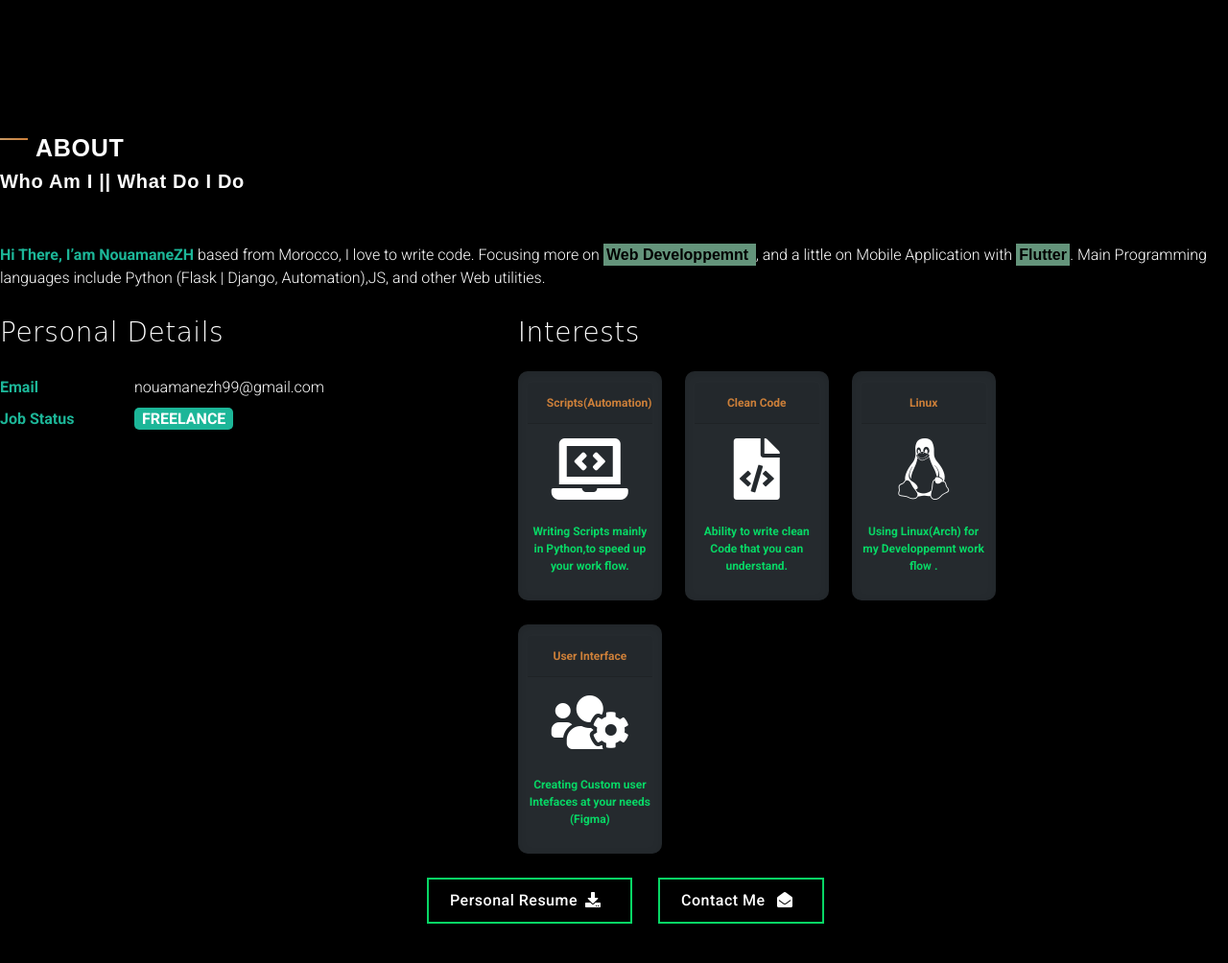
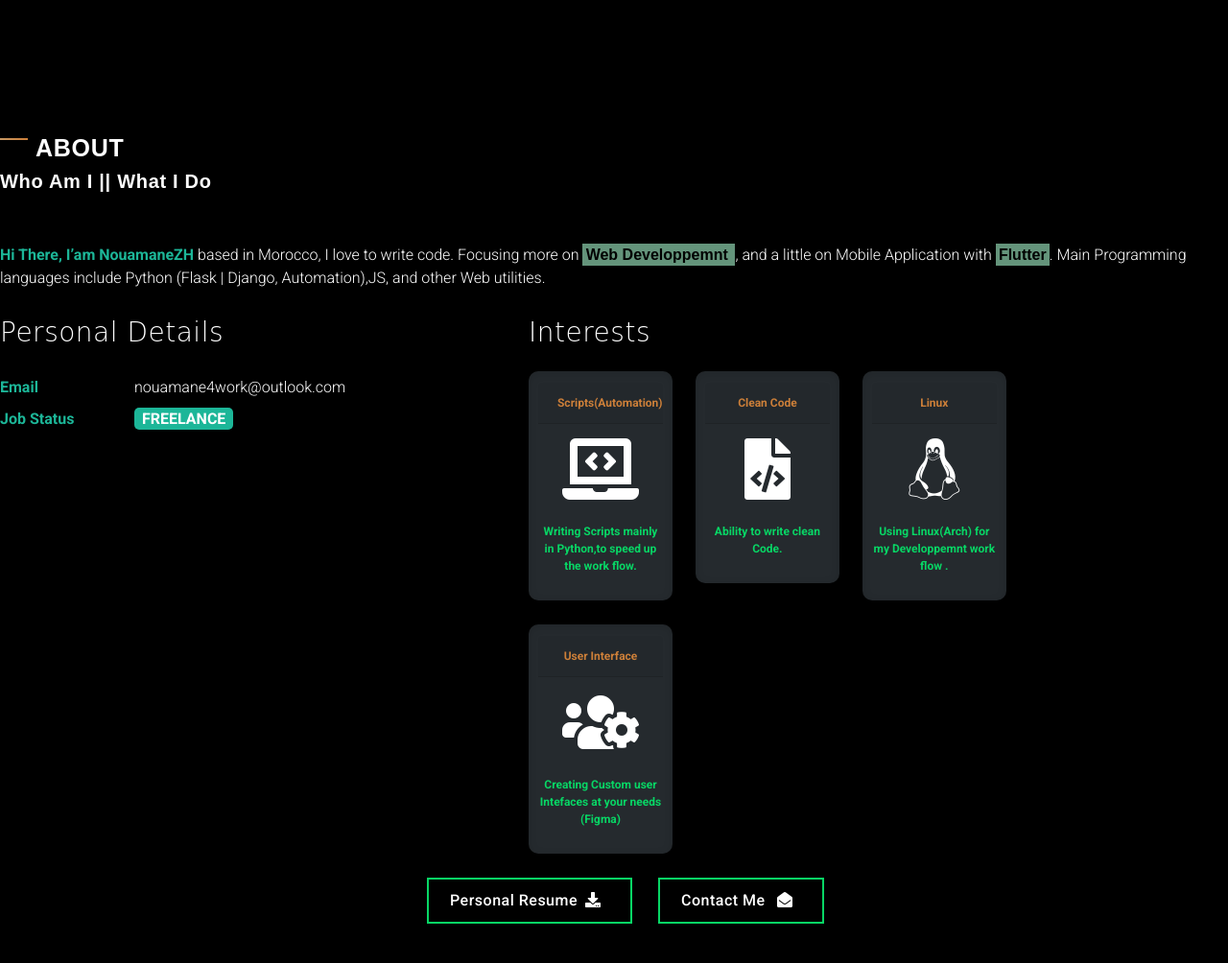
Before and after one commit to artchiee/Personal_Site, a Flask app: page / in a window 1280 px wide. Shown: the part 821-1825 px from the top of the page at 96% size. Run offline with Flask 3, Linux system fonts and the light colour scheme; parts of the project's set-up code (start-up, migrations or seed data) failed here and were passed over; some libraries are stand-ins or nearby versions.

Commit message:
personal info mods

```diff
--- a/static/templates/index.html
+++ b/static/templates/index.html
@@ -126,7 +126,7 @@
             <!-- Text -->
             <p class="card-text my_resume">
               I am a Software Developer leaning towards Back-End Developpemnt more.
-              I like to be engaged on Projects that will alow me to make impact on others lives.
+              I like to be engaged in Projects that will alow me to make impact on other's lives.
             </p>
 
             <div id="mobile_active" class="py-4">
@@ -144,7 +144,7 @@
               </div>
             </div>
             <ul class="social">
-              <li> <a href="https://github.com/Nouamanezh909">
+              <li> <a href="https://github.com/artchiee">
                   <i class="fab fa-github-alt"></i> </a> </li>
               <li> <a href="https://stackoverflow.com/users/11756439/xcoding">
                   <i class="fab fa-stack-overflow"></i> </a> </li>
@@ -169,13 +169,13 @@
       <div class="row">
         <div class="main-title section-padding ">
           <h3>About</h3>
-          <h2> Who Am I || What Do I Do </h2>
+          <h2> Who Am I || What I Do </h2>
         </div>
         <div class="row">
           <div class="col-lg-12">
             <div class="db_about_text_wapper db_common_text wow fadeInUp text-white"> <strong>Hi There, I’am
                 NouamaneZH</strong>
-              based from Morocco, I love to write code. Focusing more on <mark>Web Developpemnt </mark>, and a little on
+              based in Morocco, I love to write code. Focusing more on <mark>Web Developpemnt </mark>, and a little on
               Mobile Application with <mark> Flutter</mark>.
               Main Programming languages include Python (Flask | Django, Automation),JS, and other Web utilities.
             </div>
@@ -185,7 +185,7 @@
           <div class="col-lg-6">
             <div class="db_small_title wow fadeInUp">Personal Details</div>
             <ul class="db_common_text db_personal_details">
-              <li class="wow fadeInUp"> <strong>Email</strong>nouamanezh99@gmail.com</li>
+              <li class="wow fadeInUp"> <strong>Email</strong>nouamane4work@outlook.com</li>
               <li class="wow fadeInUp"> <strong>Job Status</strong><span>FREELANCE</span></li>
             </ul>
           </div>
@@ -197,14 +197,14 @@
                   <div class="card-header"> Scripts(Automation) </div>
                   <div class="card-main">
                     <i class="fas fa-laptop-code fa-4x text-white pb-4"></i>
-                    <div class="main-description">Writing Scripts mainly in Python,to speed up your work flow.</div>
+                    <div class="main-description">Writing Scripts mainly in Python,to speed up the work flow.</div>
                   </div>
                 </li>
                 <li class="wow fadeInUp">
                   <div class="card-header"> Clean Code </div>
                   <div class="card-main">
                     <i class="fas fa-file-code text-white fa-4x pb-4"></i>
-                    <div class="main-description"> Ability to write clean Code that you can understand.</div>
+                    <div class="main-description"> Ability to write clean Code.</div>
                   </div>
                 </li>
                 <li class="wow fadeInUp">
@@ -290,7 +290,7 @@
                     <div class="sp-simpleportfolio-tags text-success">
                       Python / Flask .. </div>
                     <div class="sp-simpleportfolio-btns">
-                      <a href="https://github.com/Nouamanezh909/Moviesio" class="btn-view"><i
+                      <a href="https://github.com/artchiee/Moviesio" class="btn-view"><i
                           class="fas fa-code-branch"></i></a>
                       <!-- <a class="btn-view"><i class="far fa-eye"></i></a> -->
                     </div>
@@ -317,7 +317,7 @@
                     <div class="sp-simpleportfolio-tags text-success">
                       Python / Django .. </div>
                     <div class="sp-simpleportfolio-btns">
-                      <a href="https://github.com/Nouamanezh909/BLog_repo" class="btn-view"><i
+                      <a href="https://github.com/artchiee/BLog_repo" class="btn-view"><i
                           class="fas fa-code-branch"></i></a>
                     </div>
                   </div>
@@ -343,7 +343,7 @@
                     <div class="sp-simpleportfolio-tags text-success">
                       Python / Selenium .. </div>
                     <div class="sp-simpleportfolio-btns">
-                      <a href="https://github.com/Nouamanezh909/job_hunt" class="btn-view"><i
+                      <a href="https://github.com/artchiee/job_hunt" class="btn-view"><i
                           class="fas fa-code-branch"></i></a>
                     </div>
                   </div>
@@ -418,7 +418,7 @@
                     </div>
 
                     <ul class="social  my-8">
-                      <li> <a href="https://github.com/Nouamanezh909">
+                      <li> <a href="https://github.com/artchiee">
                           <i class="fab fa-github-alt"></i> </a> </li>
                       <li> <a href="https://stackoverflow.com/users/11756439/xcoding">
                           <i class="fab fa-stack-overflow"></i> </a> </li>
@@ -494,7 +494,7 @@
               <span class="icon-box"><i class="fa fa-envelope"></i></span>
               <h4 class="title-box">Email</h4>
               <div class="content-box">
-                <p>nouamanezh99@gmail.com</p>
+                <p>nouamane4work@outlook.com</p>
               </div>
             </div>
 
@@ -502,7 +502,7 @@
               <span class="icon-box"><i class="fa fa-globe"></i></span>
               <h4 class="title-box">Website</h4>
               <div class="content-box">
-                <p>www.heroku.com</p>
+                <p>www.render.com</p>
               </div>
             </div>
           </div>
```
